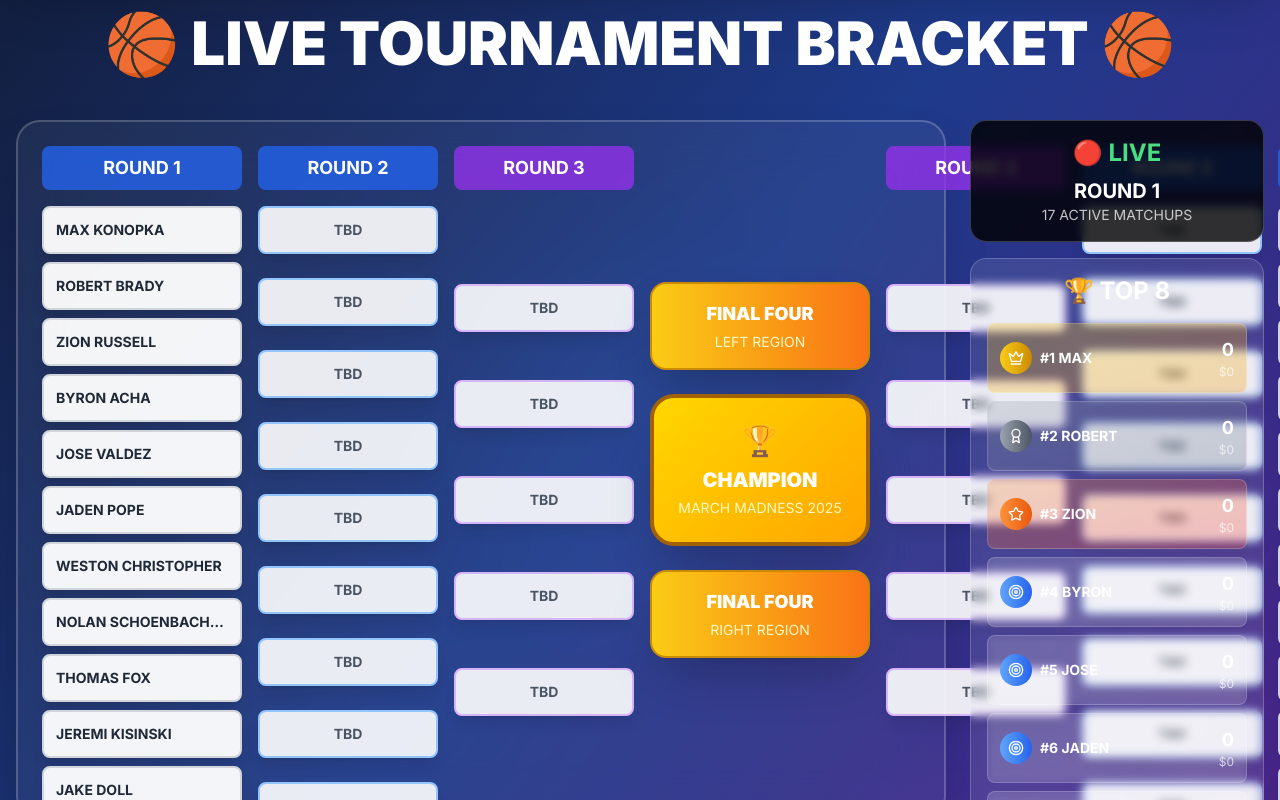
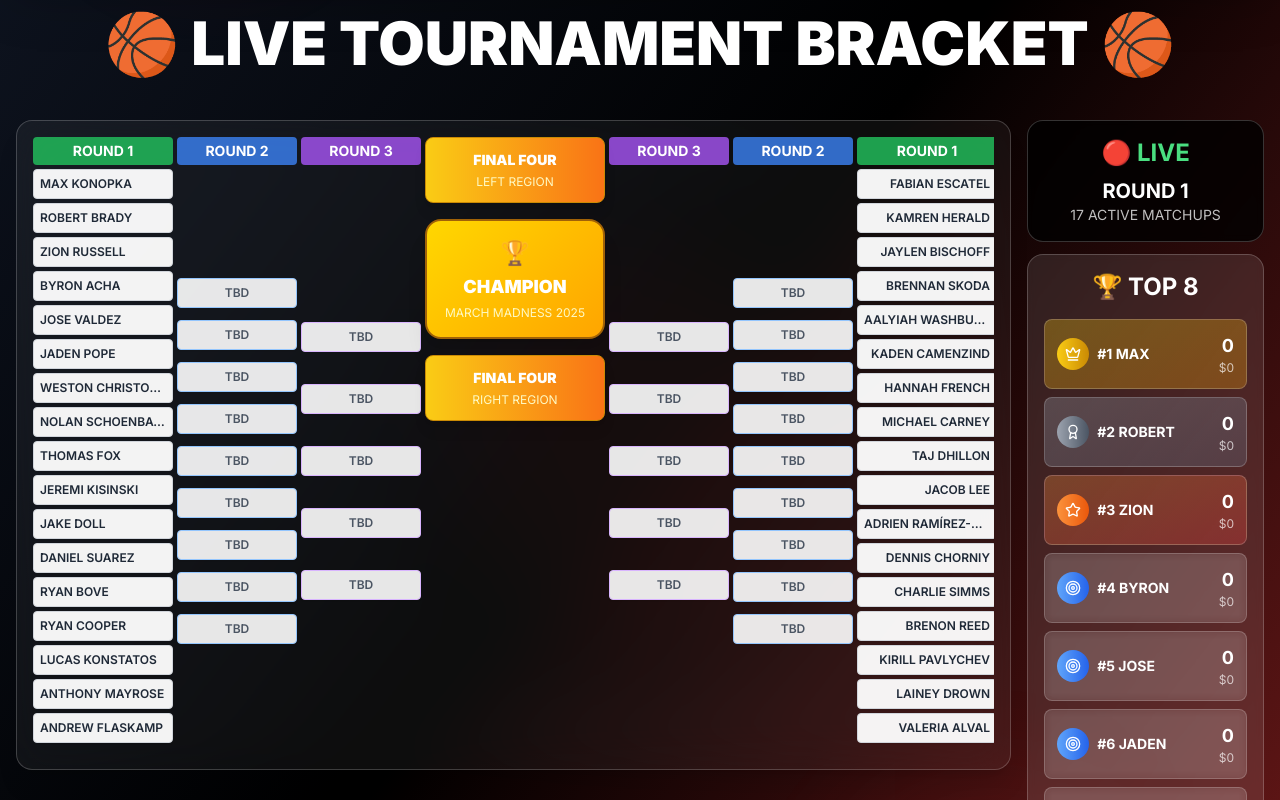
Before and after one commit to leadtopspec/march-madness-leaderboard, a Next.js app: page /tv in a window 1280 px wide. Shown: the part 380-1180 px from the top of the page. Built offline with nearby package versions, Linux system fonts and the light colour scheme.

Commit message:
Apply red and black color scheme

```diff
--- a/src/app/globals.css
+++ b/src/app/globals.css
@@ -87,7 +87,7 @@
   }
 
   .tv-mode-header {
-    @apply text-6xl font-bold mb-4 bg-gradient-to-r from-yellow-400 to-orange-500 bg-clip-text text-transparent;
+    @apply text-6xl font-bold mb-4 bg-gradient-to-r from-red-500 to-red-700 bg-clip-text text-transparent;
   }
 
   .tv-mode-item {
@@ -142,15 +142,15 @@
 
   /* TV Mode specific styles */
   .tv-gradient {
-    background: linear-gradient(135deg, #667eea 0%, #764ba2 100%);
+    background: linear-gradient(135deg, #b91c1c 0%, #111827 100%);
   }
 
   .leaderboard-gradient {
-    background: linear-gradient(135deg, #f093fb 0%, #f5576c 100%);
+    background: linear-gradient(135deg, #dc2626 0%, #7f1d1d 100%);
   }
 
   .competition-gradient {
-    background: linear-gradient(135deg, #4facfe 0%, #00f2fe 100%);
+    background: linear-gradient(135deg, #ef4444 0%, #991b1b 100%);
   }
 
   /* Custom focus styles for accessibility */
--- a/src/app/tv/page.tsx
+++ b/src/app/tv/page.tsx
@@ -106,23 +106,23 @@ export default function TVMode() {
     }
   }
 
-  const topAgents = salesReps.slice(0, 10)
+
 
   return (
-    <div className="min-h-screen bg-gradient-to-br from-slate-900 via-blue-900 to-purple-900 text-white overflow-hidden relative">
+    <div className="min-h-screen bg-gradient-to-br from-gray-900 via-black to-red-900 text-white overflow-hidden relative">
       {/* Animated Background Elements */}
       <div className="absolute inset-0 overflow-hidden">
-        <div className="absolute top-20 left-20 w-64 h-64 bg-orange-500/10 rounded-full blur-3xl animate-pulse"></div>
-        <div className="absolute bottom-40 right-32 w-80 h-80 bg-purple-500/10 rounded-full blur-3xl animate-pulse delay-1000"></div>
-        <div className="absolute top-1/2 left-1/2 transform -translate-x-1/2 -translate-y-1/2 w-96 h-96 bg-blue-500/5 rounded-full blur-3xl animate-pulse delay-2000"></div>
+        <div className="absolute top-20 left-20 w-64 h-64 bg-red-600/10 rounded-full blur-3xl animate-pulse"></div>
+        <div className="absolute bottom-40 right-32 w-80 h-80 bg-red-500/10 rounded-full blur-3xl animate-pulse delay-1000"></div>
+        <div className="absolute top-1/2 left-1/2 transform -translate-x-1/2 -translate-y-1/2 w-96 h-96 bg-red-700/5 rounded-full blur-3xl animate-pulse delay-2000"></div>
       </div>
 
       {/* Header */}
-      <div className="relative bg-gradient-to-r from-orange-600 via-red-600 to-pink-600 p-8 shadow-2xl border-b-8 border-yellow-400">
+      <div className="relative bg-gradient-to-r from-red-600 via-red-700 to-red-800 p-8 shadow-2xl border-b-8 border-red-400">
         <div className="flex items-center justify-between">
           <div className="flex items-center space-x-6">
             <motion.div
-              className="w-24 h-24 bg-gradient-to-r from-yellow-400 to-orange-500 rounded-full flex items-center justify-center shadow-2xl relative"
+              className="w-24 h-24 bg-gradient-to-r from-red-500 to-red-700 rounded-full flex items-center justify-center shadow-2xl relative"
               animate={{ rotate: 360 }}
               transition={{ duration: 20, repeat: Infinity, ease: "linear" }}
             >
@@ -138,12 +138,12 @@ export default function TVMode() {
               >
                 🏀 MARCH MADNESS
               </motion.h1>
-              <p className="text-3xl text-yellow-100 font-bold">All In Agencies • Sales Tournament</p>
+              <p className="text-3xl text-red-100 font-bold">All In Agencies • Sales Tournament</p>
               <div className="flex items-center space-x-4 mt-2">
                 <div className="bg-green-500 text-white px-4 py-1 rounded-full text-lg font-bold animate-pulse">
                   ● LIVE
                 </div>
-                <div className="text-yellow-100 text-lg font-bold">
+                <div className="text-red-100 text-lg font-bold">
                   March 7-14, 2025
                 </div>
               </div>
@@ -191,14 +191,14 @@ export default function TVMode() {
         </motion.h2>
 
         {/* Split Layout: Bracket + Leaderboard */}
-        <div className="grid grid-cols-4 gap-6 h-full">
-          {/* Main Bracket - 3/4 of screen */}
-          <div className="col-span-3 bg-white/5 backdrop-blur-xl rounded-2xl p-6 shadow-2xl border-2 border-white/20 h-[700px]">
+        <div className="grid grid-cols-5 gap-4 h-full">
+          {/* Main Bracket - 4/5 of screen */}
+          <div className="col-span-4 bg-white/5 backdrop-blur-xl rounded-xl p-4 shadow-xl border border-white/20 h-[650px]">
             <TVBracketView />
           </div>
 
-          {/* Right Sidebar - Leaderboard + Stats - 1/4 of screen */}
-          <div className="col-span-1 space-y-4">
+          {/* Right Sidebar - Leaderboard + Stats - 1/5 of screen */}
+          <div className="col-span-1 space-y-3">
             {/* Live Stats */}
             <div className="bg-black/80 backdrop-blur-sm rounded-xl p-4 border border-white/20">
               <div className="text-center text-white">
--- a/src/components/TVBracketView.tsx
+++ b/src/components/TVBracketView.tsx
@@ -21,163 +21,163 @@ export default function TVBracketView() {
   ]
 
   return (
-    <div className="w-full h-full bg-transparent">
+    <div className="w-full h-full bg-transparent overflow-hidden">
       {/* TV-Optimized Bracket Layout */}
-      <div className="flex items-center justify-between h-full gap-4">
+      <div className="flex items-start justify-between h-full gap-1 text-xs">
 
         {/* Left Side - Round 1 */}
-        <div className="flex flex-col min-w-[200px] h-full">
-          <div className="text-center text-white font-bold text-lg mb-4 bg-blue-600/80 rounded-lg py-2">
+        <div className="flex flex-col min-w-[140px] h-full">
+          <div className="text-center text-white font-bold text-sm mb-1 bg-green-500/80 rounded py-1">
             ROUND 1
           </div>
-          <div className="flex-1 flex flex-col justify-center space-y-2">
+          <div className="flex-1 flex flex-col justify-start space-y-1 overflow-y-auto max-h-[580px]">
             {leftTeams.map((team, index) => (
               <motion.div
                 key={`left-${index}`}
-                initial={{ opacity: 0, x: -30 }}
+                initial={{ opacity: 0, x: -20 }}
                 animate={{ opacity: 1, x: 0 }}
-                transition={{ delay: index * 0.02 }}
-                className="bg-white/95 rounded-lg border-2 border-gray-300 p-3 shadow-lg"
+                transition={{ delay: index * 0.01 }}
+                className="bg-white/95 rounded border border-gray-300 p-1.5 shadow-sm"
               >
-                <div className="text-gray-800 font-bold text-sm truncate">{team}</div>
+                <div className="text-gray-800 font-semibold text-xs truncate">{team}</div>
               </motion.div>
             ))}
           </div>
         </div>
 
         {/* Left Side - Round 2 */}
-        <div className="flex flex-col min-w-[180px] h-full">
-          <div className="text-center text-white font-bold text-lg mb-4 bg-blue-600/80 rounded-lg py-2">
+        <div className="flex flex-col min-w-[120px] h-full">
+          <div className="text-center text-white font-bold text-sm mb-1 bg-blue-500/80 rounded py-1">
             ROUND 2
           </div>
-          <div className="flex-1 flex flex-col justify-center space-y-6">
+          <div className="flex-1 flex flex-col justify-center space-y-3">
             {[...Array(9)].map((_, index) => (
               <motion.div
                 key={`left-r2-${index}`}
                 initial={{ opacity: 0 }}
                 animate={{ opacity: 1 }}
-                transition={{ delay: 1 + index * 0.05 }}
-                className="bg-white/90 rounded-lg border-2 border-blue-300 p-3 text-center shadow-lg"
+                transition={{ delay: 0.5 + index * 0.03 }}
+                className="bg-white/90 rounded border border-blue-300 p-1.5 text-center shadow-sm"
               >
-                <div className="text-gray-600 font-bold text-sm">TBD</div>
+                <div className="text-gray-600 font-semibold text-xs">TBD</div>
               </motion.div>
             ))}
           </div>
         </div>
 
         {/* Left Side - Round 3 */}
-        <div className="flex flex-col min-w-[180px] h-full">
-          <div className="text-center text-white font-bold text-lg mb-4 bg-purple-600/80 rounded-lg py-2">
+        <div className="flex flex-col min-w-[120px] h-full">
+          <div className="text-center text-white font-bold text-sm mb-1 bg-purple-500/80 rounded py-1">
             ROUND 3
           </div>
-          <div className="flex-1 flex flex-col justify-center space-y-12">
+          <div className="flex-1 flex flex-col justify-center space-y-8">
             {[...Array(5)].map((_, index) => (
               <motion.div
                 key={`left-r3-${index}`}
                 initial={{ opacity: 0 }}
                 animate={{ opacity: 1 }}
-                transition={{ delay: 1.5 + index * 0.05 }}
-                className="bg-white/90 rounded-lg border-2 border-purple-300 p-3 text-center shadow-lg"
+                transition={{ delay: 1 + index * 0.05 }}
+                className="bg-white/90 rounded border border-purple-300 p-1.5 text-center shadow-sm"
               >
-                <div className="text-gray-600 font-bold text-sm">TBD</div>
+                <div className="text-gray-600 font-semibold text-xs">TBD</div>
               </motion.div>
             ))}
           </div>
         </div>
 
         {/* Championship Center Column */}
-        <div className="flex flex-col items-center justify-center min-w-[220px] space-y-6">
+        <div className="flex flex-col items-center justify-center min-w-[180px] space-y-4">
           {/* Final Four - Left */}
           <motion.div
             initial={{ opacity: 0, scale: 0.8 }}
             animate={{ opacity: 1, scale: 1 }}
-            transition={{ delay: 2 }}
-            className="bg-gradient-to-r from-yellow-400 to-orange-500 rounded-xl border-2 border-yellow-600 p-4 text-center shadow-2xl w-full"
+            transition={{ delay: 1.5 }}
+            className="bg-gradient-to-r from-yellow-400 to-orange-500 rounded-lg border border-yellow-600 p-3 text-center shadow-lg w-full"
           >
-            <div className="text-white font-black text-lg">FINAL FOUR</div>
-            <div className="text-yellow-100 text-sm mt-1">LEFT REGION</div>
+            <div className="text-white font-black text-sm">FINAL FOUR</div>
+            <div className="text-yellow-100 text-xs mt-1">LEFT REGION</div>
           </motion.div>
 
           {/* Championship */}
           <motion.div
             initial={{ opacity: 0, scale: 0.5 }}
             animate={{ opacity: 1, scale: 1 }}
-            transition={{ delay: 2.5 }}
-            className="bg-gradient-to-r from-yellow-400 to-yellow-600 rounded-2xl border-4 border-yellow-700 p-6 text-center shadow-2xl w-full"
+            transition={{ delay: 2 }}
+            className="bg-gradient-to-r from-yellow-400 to-yellow-600 rounded-xl border-2 border-yellow-700 p-4 text-center shadow-xl w-full"
             style={{ background: 'linear-gradient(135deg, #FFD700 0%, #FFA500 100%)' }}
           >
-            <div className="text-3xl mb-2">🏆</div>
-            <div className="text-white font-black text-xl">CHAMPION</div>
-            <div className="text-yellow-100 text-sm mt-1">MARCH MADNESS 2025</div>
+            <div className="text-2xl mb-1">🏆</div>
+            <div className="text-white font-black text-lg">CHAMPION</div>
+            <div className="text-yellow-100 text-xs mt-1">MARCH MADNESS 2025</div>
           </motion.div>
 
           {/* Final Four - Right */}
           <motion.div
             initial={{ opacity: 0, scale: 0.8 }}
             animate={{ opacity: 1, scale: 1 }}
-            transition={{ delay: 2 }}
-            className="bg-gradient-to-r from-yellow-400 to-orange-500 rounded-xl border-2 border-yellow-600 p-4 text-center shadow-2xl w-full"
+            transition={{ delay: 1.5 }}
+            className="bg-gradient-to-r from-yellow-400 to-orange-500 rounded-lg border border-yellow-600 p-3 text-center shadow-lg w-full"
           >
-            <div className="text-white font-black text-lg">FINAL FOUR</div>
-            <div className="text-yellow-100 text-sm mt-1">RIGHT REGION</div>
+            <div className="text-white font-black text-sm">FINAL FOUR</div>
+            <div className="text-yellow-100 text-xs mt-1">RIGHT REGION</div>
           </motion.div>
         </div>
 
         {/* Right Side - Round 3 */}
-        <div className="flex flex-col min-w-[180px] h-full">
-          <div className="text-center text-white font-bold text-lg mb-4 bg-purple-600/80 rounded-lg py-2">
+        <div className="flex flex-col min-w-[120px] h-full">
+          <div className="text-center text-white font-bold text-sm mb-1 bg-purple-500/80 rounded py-1">
             ROUND 3
           </div>
-          <div className="flex-1 flex flex-col justify-center space-y-12">
+          <div className="flex-1 flex flex-col justify-center space-y-8">
             {[...Array(5)].map((_, index) => (
               <motion.div
                 key={`right-r3-${index}`}
                 initial={{ opacity: 0 }}
                 animate={{ opacity: 1 }}
-                transition={{ delay: 1.5 + index * 0.05 }}
-                className="bg-white/90 rounded-lg border-2 border-purple-300 p-3 text-center shadow-lg"
+                transition={{ delay: 1 + index * 0.05 }}
+                className="bg-white/90 rounded border border-purple-300 p-1.5 text-center shadow-sm"
               >
-                <div className="text-gray-600 font-bold text-sm">TBD</div>
+                <div className="text-gray-600 font-semibold text-xs">TBD</div>
               </motion.div>
             ))}
           </div>
         </div>
 
         {/* Right Side - Round 2 */}
-        <div className="flex flex-col min-w-[180px] h-full">
-          <div className="text-center text-white font-bold text-lg mb-4 bg-blue-600/80 rounded-lg py-2">
+        <div className="flex flex-col min-w-[120px] h-full">
+          <div className="text-center text-white font-bold text-sm mb-1 bg-blue-500/80 rounded py-1">
             ROUND 2
           </div>
-          <div className="flex-1 flex flex-col justify-center space-y-6">
+          <div className="flex-1 flex flex-col justify-center space-y-3">
             {[...Array(9)].map((_, index) => (
               <motion.div
                 key={`right-r2-${index}`}
                 initial={{ opacity: 0 }}
                 animate={{ opacity: 1 }}
-                transition={{ delay: 1 + index * 0.05 }}
-                className="bg-white/90 rounded-lg border-2 border-blue-300 p-3 text-center shadow-lg"
+                transition={{ delay: 0.5 + index * 0.03 }}
+                className="bg-white/90 rounded border border-blue-300 p-1.5 text-center shadow-sm"
               >
-                <div className="text-gray-600 font-bold text-sm">TBD</div>
+                <div className="text-gray-600 font-semibold text-xs">TBD</div>
               </motion.div>
             ))}
           </div>
         </div>
 
         {/* Right Side - Round 1 */}
-        <div className="flex flex-col min-w-[200px] h-full">
-          <div className="text-center text-white font-bold text-lg mb-4 bg-blue-600/80 rounded-lg py-2">
+        <div className="flex flex-col min-w-[140px] h-full">
+          <div className="text-center text-white font-bold text-sm mb-1 bg-green-500/80 rounded py-1">
             ROUND 1
           </div>
-          <div className="flex-1 flex flex-col justify-center space-y-2">
+          <div className="flex-1 flex flex-col justify-start space-y-1 overflow-y-auto max-h-[580px]">
             {rightTeams.map((team, index) => (
               <motion.div
                 key={`right-${index}`}
-                initial={{ opacity: 0, x: 30 }}
+                initial={{ opacity: 0, x: 20 }}
                 animate={{ opacity: 1, x: 0 }}
-                transition={{ delay: index * 0.02 }}
-                className="bg-white/95 rounded-lg border-2 border-gray-300 p-3 shadow-lg"
+                transition={{ delay: index * 0.01 }}
+                className="bg-white/95 rounded border border-gray-300 p-1.5 shadow-sm"
               >
-                <div className="text-gray-800 text-right font-bold text-sm truncate">{team}</div>
+                <div className="text-gray-800 text-right font-semibold text-xs truncate">{team}</div>
               </motion.div>
             ))}
           </div>
@@ -185,16 +185,16 @@ export default function TVBracketView() {
       </div>
 
       {/* Tournament Status */}
-      <div className="text-center mt-4">
+      <div className="text-center mt-2">
         <motion.div
-          initial={{ opacity: 0, y: 20 }}
+          initial={{ opacity: 0, y: 10 }}
           animate={{ opacity: 1, y: 0 }}
-          transition={{ delay: 3 }}
-          className="bg-green-600 text-white px-6 py-2 rounded-xl shadow-lg inline-flex items-center gap-2"
+          transition={{ delay: 2.5 }}
+          className="bg-green-600 text-white px-4 py-1.5 rounded-lg shadow-md inline-flex items-center gap-2"
         >
-          <div className="w-3 h-3 bg-green-300 rounded-full animate-pulse"></div>
-          <span className="font-bold text-lg">LIVE • ROUND 1 IN PROGRESS</span>
-          <div className="w-3 h-3 bg-green-300 rounded-full animate-pulse"></div>
+          <div className="w-2 h-2 bg-green-300 rounded-full animate-pulse"></div>
+          <span className="font-bold text-sm">LIVE • ROUND 1 IN PROGRESS</span>
+          <div className="w-2 h-2 bg-green-300 rounded-full animate-pulse"></div>
         </motion.div>
       </div>
     </div>
--- a/tailwind.config.js
+++ b/tailwind.config.js
@@ -9,28 +9,28 @@ module.exports = {
     extend: {
       colors: {
         primary: {
-          50: '#f0f9ff',
-          100: '#e0f2fe',
-          200: '#bae6fd',
-          300: '#7dd3fc',
-          400: '#38bdf8',
-          500: '#0ea5e9',
-          600: '#0284c7',
-          700: '#0369a1',
-          800: '#075985',
-          900: '#0c4a6e',
+          50: '#fef2f2',
+          100: '#fee2e2',
+          200: '#fecaca',
+          300: '#fca5a5',
+          400: '#f87171',
+          500: '#ef4444',
+          600: '#dc2626',
+          700: '#b91c1c',
+          800: '#991b1b',
+          900: '#7f1d1d',
         },
         secondary: {
-          50: '#fefce8',
-          100: '#fef9c3',
-          200: '#fef08a',
-          300: '#fde047',
-          400: '#facc15',
-          500: '#eab308',
-          600: '#ca8a04',
-          700: '#a16207',
-          800: '#854d0e',
-          900: '#713f12',
+          50: '#f9fafb',
+          100: '#f3f4f6',
+          200: '#e5e7eb',
+          300: '#d1d5db',
+          400: '#9ca3af',
+          500: '#6b7280',
+          600: '#4b5563',
+          700: '#374151',
+          800: '#1f2937',
+          900: '#111827',
         },
         success: {
           50: '#f0fdf4',
@@ -72,9 +72,9 @@ module.exports = {
       backgroundImage: {
         'gradient-radial': 'radial-gradient(var(--tw-gradient-stops))',
         'gradient-conic': 'conic-gradient(from 180deg at 50% 50%, var(--tw-gradient-stops))',
-        'tournament-gradient': 'linear-gradient(135deg, #667eea 0%, #764ba2 100%)',
-        'leaderboard-gradient': 'linear-gradient(135deg, #f093fb 0%, #f5576c 100%)',
-        'tv-mode-gradient': 'linear-gradient(135deg, #4facfe 0%, #00f2fe 100%)',
+        'tournament-gradient': 'linear-gradient(135deg, #dc2626 0%, #7f1d1d 100%)',
+        'leaderboard-gradient': 'linear-gradient(135deg, #ef4444 0%, #991b1b 100%)',
+        'tv-mode-gradient': 'linear-gradient(135deg, #b91c1c 0%, #111827 100%)',
       },
       animation: {
         'fade-in': 'fadeIn 0.5s ease-in-out',
```
Also changed, not shown: src/app/page.tsx (+21 -21 lines), src/components/AgentDashboard.tsx (+45 -45 lines).
